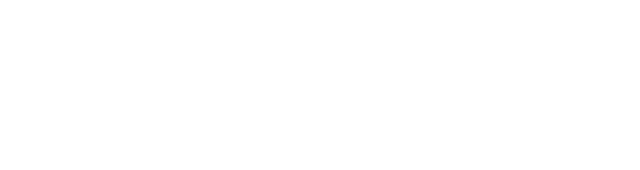
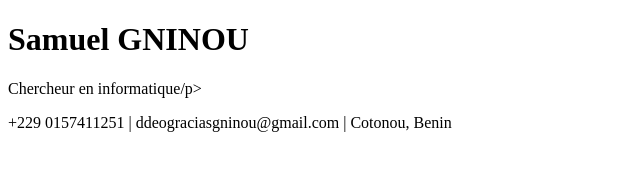
Before and after one commit to ghostend/mon-cv, a plain HTML site: page index.html in a window 1280 px wide. Shown: the whole page, without its empty margins (0-640 px from the left). Drawn offline with Linux system fonts and the light colour scheme.

Commit message:
mise en place de la section titre

```diff
--- a/index.html
+++ b/index.html
@@ -7,6 +7,12 @@
     <link rel="stylesheet" href="">
 </head>
 <body>
-
+    <div class="container">
+        <div class="header">
+            <h1>Samuel GNINOU</h1>
+            <p>Chercheur en informatique/p>
+            <p>+229 0157411251 | ddeograciasgninou@gmail.com | Cotonou, Benin</p>
+        </div>
+    </div>
 </body>
 </html>
```
